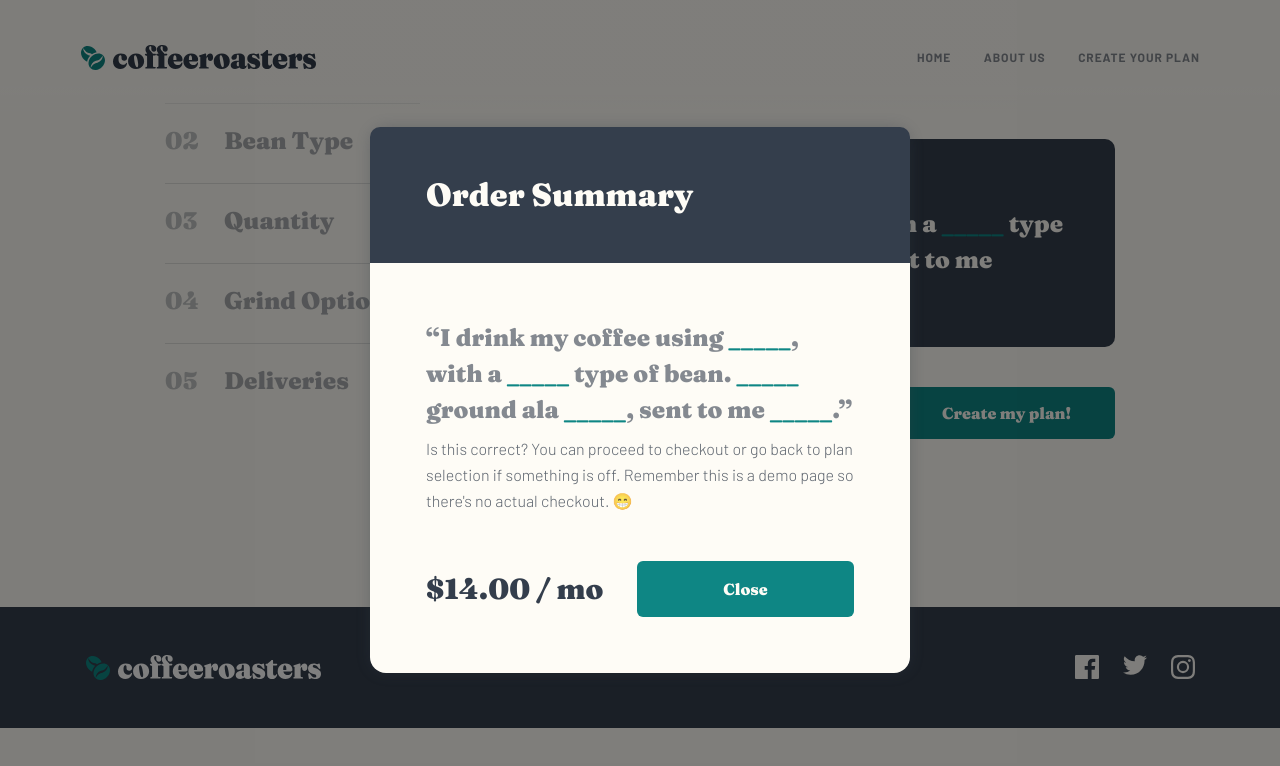
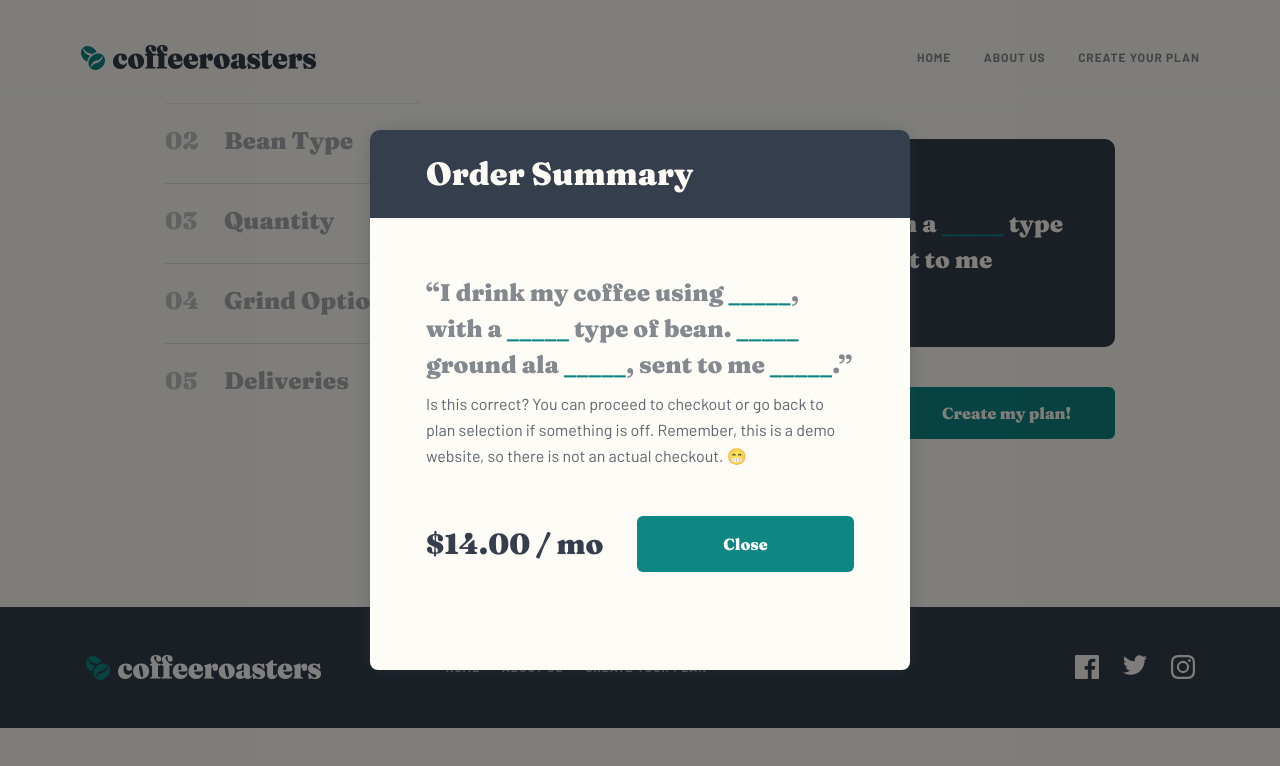
Before and after one commit to CodeHunt101/beanly-coffee, a Next.js app: page /create-plan in a window 1280 px wide. Both pictures are taken after a click on the button "Create my plan!". Shown: the part 2314-3080 px from the top of the page. Built offline with nearby package versions, Linux system fonts and the light colour scheme.

Commit message:
style modal across all device sizes

```diff
--- a/app/create-plan/_sections/plan/CreatePlanSection.module.scss
+++ b/app/create-plan/_sections/plan/CreatePlanSection.module.scss
@@ -150,65 +150,117 @@
     display: flex;
     flex-direction: column;
     min-height: 540px;
-    border-radius: 1rem;
-    max-width: 540px;
+    border-radius: 1rem 1rem 0.5rem 0.5rem;
+    max-width: 327px;
     box-shadow: 0 0 15px to-hsl-comma-sep($clr-dark, 0.3);
     @include bg-colour($clr-light);
+
+    @include md {
+      max-width: 540px;
+    }
 
     .modalTitleWrapper {
       display: flex;
       border-radius: 0.625rem 0.625rem 0 0;
       align-items: center;
-      min-height: 136px;
+      min-height: 88px;
       margin-bottom: 1.563rem;
       @include bg-colour($clr-dark);
 
       * {
-        font-size: 2rem;
-        padding: 0 4.625em 0 1.75em;
+        font-size: 1.75rem;
+        padding: 0 2.429em 0 0.857em;
         @include text-colour($clr-light);
+
+        @include md {
+          font-size: 2rem;
+          padding: 0 4.625em 0 1.75em;
+        }
       }
     }
 
     .modalDescription {
       p {
-        padding-top: 1.333em;
+        padding-top: 0.208em;
         padding-bottom: 0.317em;
+
+        @include md {
+          padding-top: 1.333em;
+        }
       }
 
       p,
       small {
         display: block;
-        margin-inline: 3.5rem;
+        margin-inline: 1.563rem;
         text-align: start;
-        min-width: 428px;
+        min-width: 279px;
+
+        @include md {
+          min-width: 428px;
+          margin-inline: 3.5rem;
+        }
       }
 
       small {
-        @include font-size(300);
-        @include line-height(300);
+        @include font-size(200);
+        line-height: 1.667;
         @include text-colour($clr-dark, 80%);
-        font-weight: 300;
+        font-weight: 400;
+
+        @include md {
+          @include font-size(300);
+          @include line-height(300);
+        }
       }
     }
 
     .modalCheckout {
       display: flex;
-      margin-inline: 3.5rem;
+      margin-inline: 1.5rem;
       justify-content: space-between;
-      margin-top: 2.938rem;
-      margin-bottom: 3.5rem;
+      margin-top: 1.5rem;
+      margin-bottom: 1.5rem;
       align-items: center;
+
+      @include md {
+        margin-top: 2.938rem;
+        margin-inline: 3.5rem;
+        margin-bottom: 3.5rem;
+      }
+
+      & > .price {
+        display: none;
+        @include md {
+          display: block;
+          font-size: 1.8rem;
+          font-weight: bold;
+        }
+      }
+
+      .price:not(:first-of-type) {
+        display: block;
+        @include md {
+          display: none;
+        }
+      }
 
       button {
         margin: 0;
         height: 3.5rem;
+        min-width: 279px;
+
+        @include md {
+          min-width: 217px;
+        }
       }
-    }
 
-    .price {
-      font-size: 1.8rem;
-      font-weight: bold;
+      button .price {
+        display: inline;
+        @include md {
+          display: none;
+        }
+      }
     }
   }
 }
--- a/app/create-plan/_sections/plan/orderSummary/OrderSummary.tsx
+++ b/app/create-plan/_sections/plan/orderSummary/OrderSummary.tsx
@@ -3,6 +3,7 @@ import Button from "@/components/buttons/Button";
 import OrderSummaryDetails from "./OrderSummaryDetails";
 import { useState } from "react";
 import Modal from "@/components/modal/Modal";
+import Price from "./Price";
 
 const OrderSummary = () => {
   const [isModalOpen, setIsModalOpen] = useState(false);
@@ -30,13 +31,15 @@ const OrderSummary = () => {
             <OrderSummaryDetails fontColour="neutral" />
             <small>
               Is this correct? You can proceed to checkout or go back to plan
-              selection if something is off. Remember this is a demo page so
-              there's no actual checkout. 😁{" "}
+              selection if something is off. Remember, this is a demo website,
+              so there is not an actual checkout. 😁{" "}
             </small>
           </div>
           <div className={`${styles.modalCheckout} ff-serif`}>
-            <p className={styles.price}>$14.00 / mo</p>
-            <Button onClick={closeModal}>Close</Button>
+            <Price />
+            <Button onClick={closeModal}>
+              Close <Price prefix="-" />
+            </Button>
           </div>
         </div>
       </Modal>
--- /dev/null
+++ b/app/create-plan/_sections/plan/orderSummary/Price.tsx
@@ -0,0 +1,11 @@
+import styles from "../CreatePlanSection.module.scss";
+
+type PriceProps = {
+  prefix?: string;
+};
+
+const Price = ({ prefix = "" }: PriceProps) => (
+  <p className={styles.price}>{prefix ? prefix + " " : ""}$14.00 / mo</p>
+);
+
+export default Price;
```
